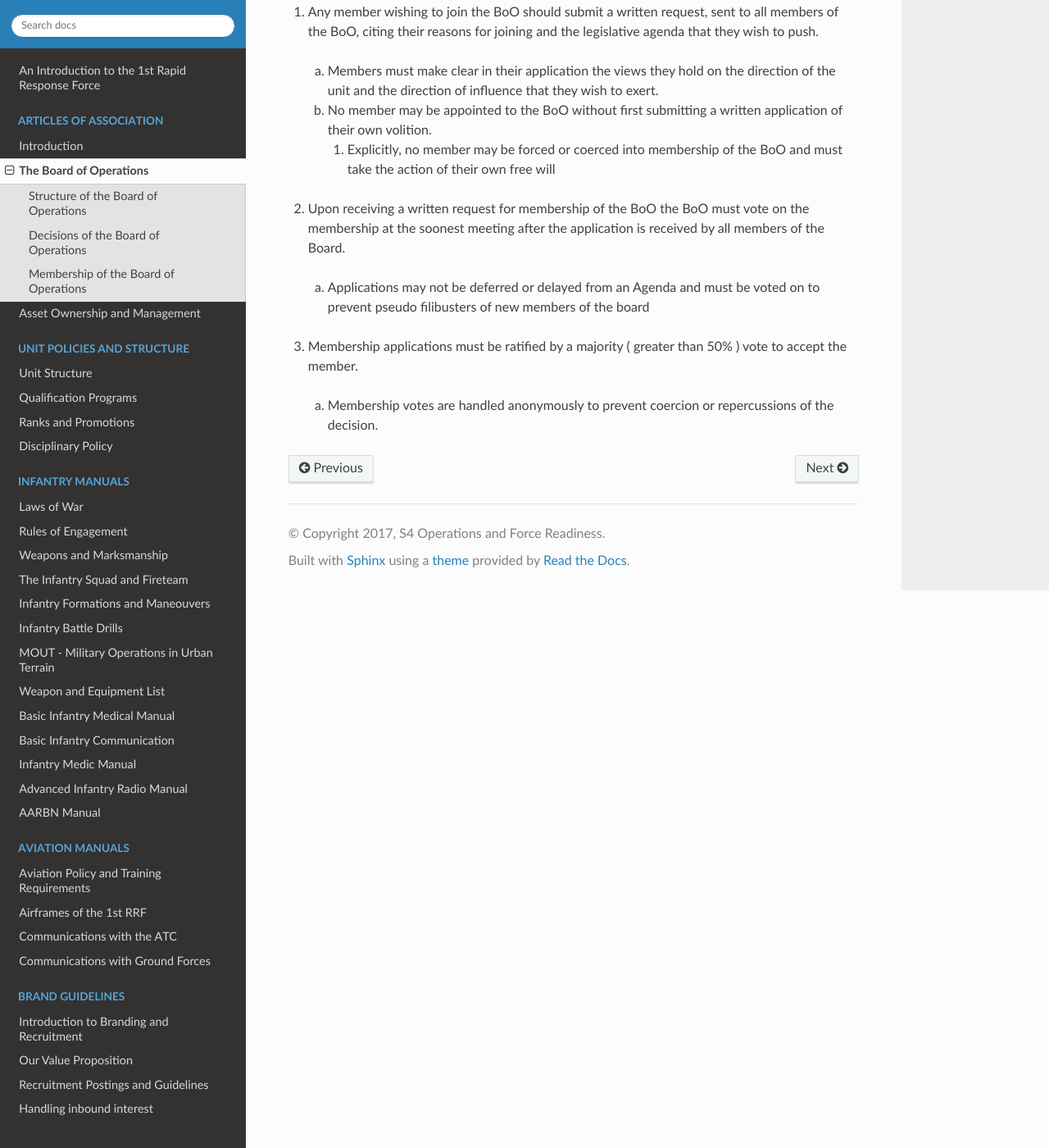
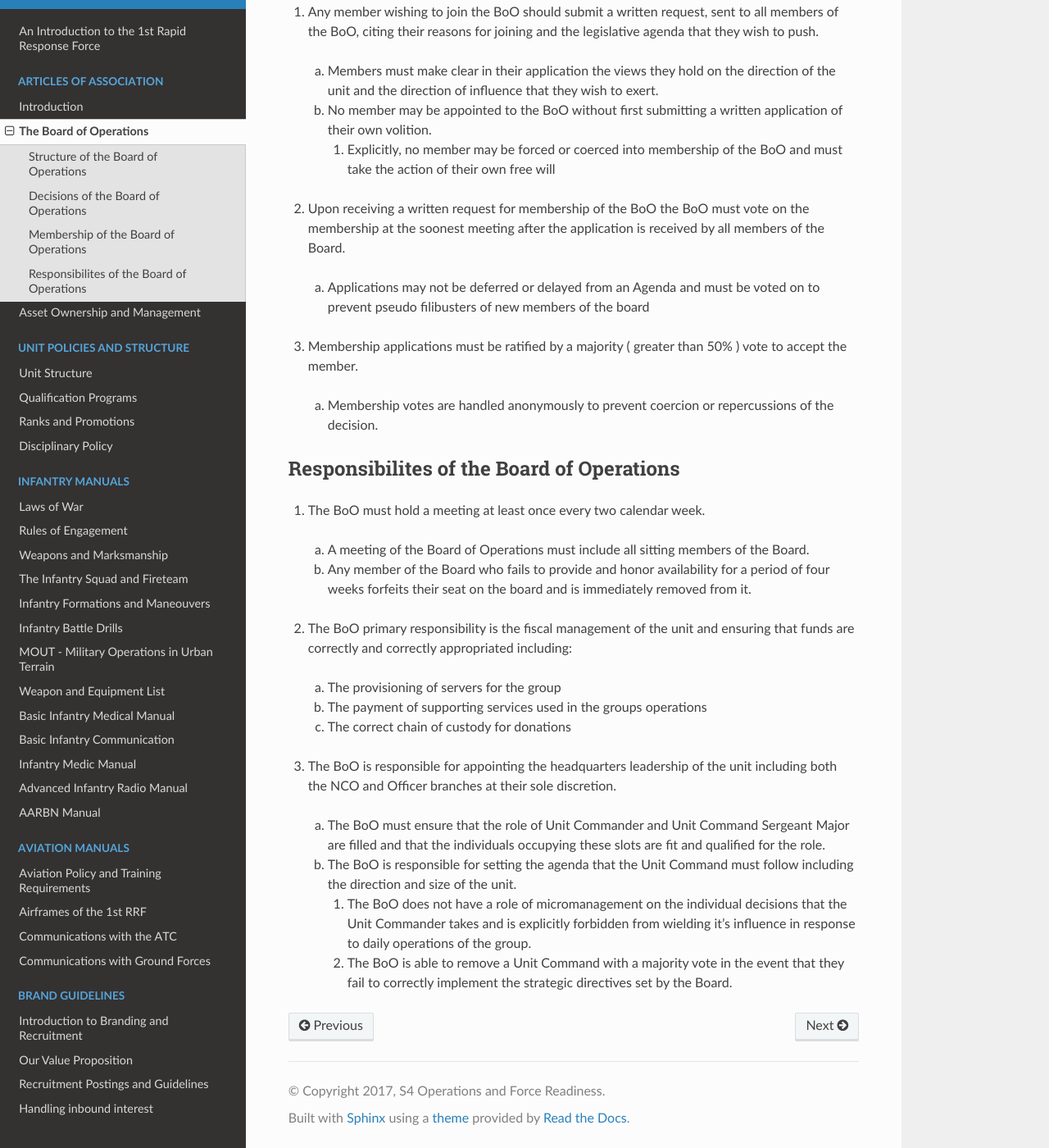
Before and after one commit to 1st-rapid-response-force/Training-Programs, a Sphinx documentation site: the page built from docs/source/board/board.rst, in a window 1280 px wide and 1400 px high, scrolled down 841 px. Shown: the whole window at 82% size. Built offline with Sphinx 7.4.7 and the Read the Docs theme 2.0.0, drawn with Linux system fonts in a browser that asks for light colours; formulas are drawn with MathJax 3.

Commit message:
Missed a section

```diff
--- a/docs/source/board/board.rst
+++ b/docs/source/board/board.rst
@@ -33,3 +33,24 @@ Membership of the Board of Operations
 3.	Membership applications must be ratified by a majority ( greater than 50% ) vote to accept the member.
 
     a.	Membership votes are handled anonymously to prevent coercion or repercussions of the decision.
+
+Responsibilites of the Board of Operations
+-------------------------------------------
+1.	The BoO must hold a meeting at least once every two calendar week.
+
+    a.	A meeting of the Board of Operations must include all sitting members of the Board.
+    b.	Any member of the Board who fails to provide and honor availability for a period of four weeks forfeits their seat on the board and is immediately removed from it.
+
+2.	The BoO primary responsibility is the fiscal management of the unit and ensuring that funds are correctly and correctly appropriated including:
+
+    a.	The provisioning of servers for the group
+    b.	The payment of supporting services used in the groups operations
+    c.	The correct chain of custody for donations
+
+3.	The BoO is responsible for appointing the headquarters leadership of the unit including both the NCO and Officer branches at their sole discretion.
+
+    a.	The BoO must ensure that the role of Unit Commander and Unit Command Sergeant Major are filled and that the individuals occupying these slots are fit and qualified for the role.
+    b.	The BoO is responsible for setting the agenda that the Unit Command must follow including the direction and size of the unit.
+
+        i.	The BoO does not have a role of micromanagement on the individual decisions that the Unit Commander takes and is explicitly forbidden from wielding it’s influence in response to daily operations of the group.
+        ii.	The BoO is able to remove a Unit Command with a majority vote in the event that they fail to correctly implement the strategic directives set by the Board.
```
